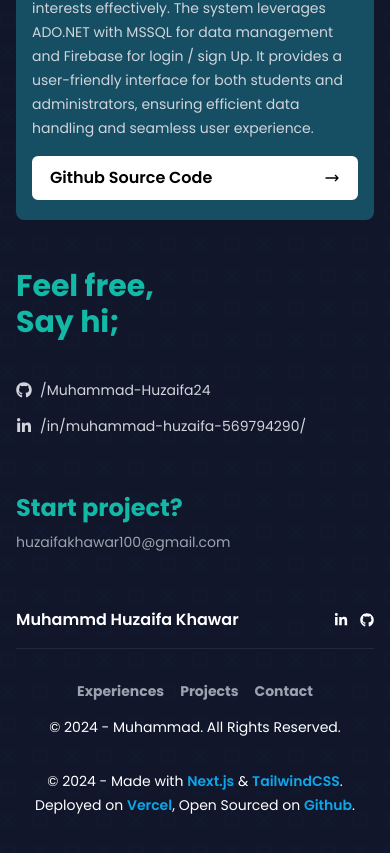
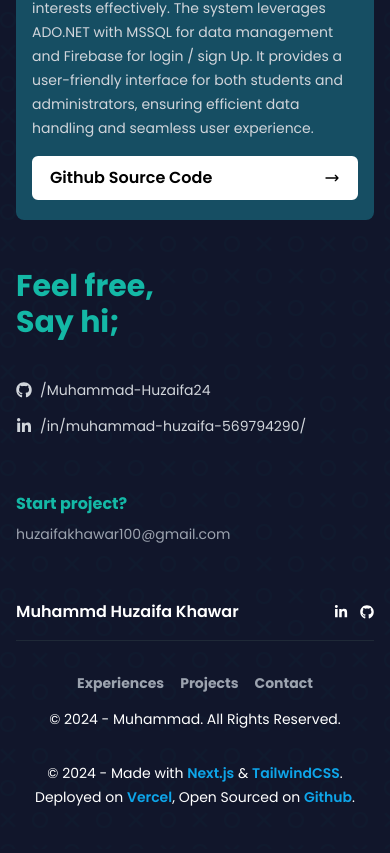
Before and after one commit to Muhammad-Huzaifa24/Personal-Portfolio, a Next.js app: page / in a window 390 px wide. Shown: the part 5492-6345 px from the top of the page. Built offline with nearby package versions, Linux system fonts and the light colour scheme.

Commit message:
CHANGE font size on contact section

```diff
--- a/components/Contact/index.jsx
+++ b/components/Contact/index.jsx
@@ -60,7 +60,7 @@ const Contact = () => {
 				</ul>
 
 				<div className="mt-10 sm:mt-0">
-					<h2 className="text-2xl text-teal-500 font-bold mb-2 sm:text-3xl">
+					<h2 className="text-1xl text-teal-500 font-bold mb-2 sm:text-3xl">
 						Start project?
 					</h2>
 					<h3 className="text-sm text-gray-400 sm:text-xl">
```
